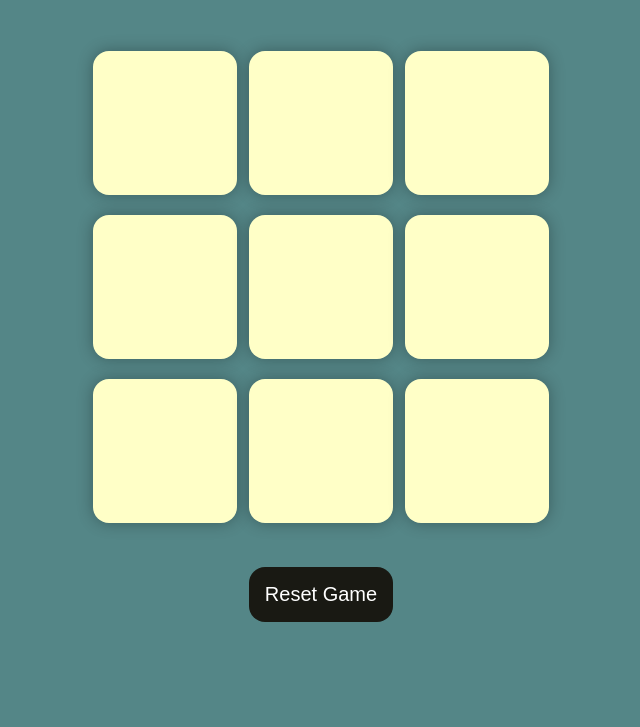
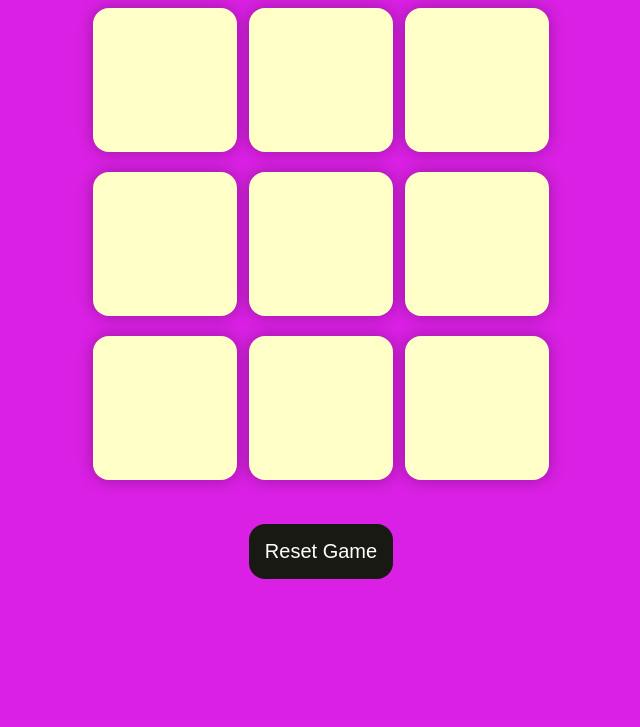
Before and after one commit to Namratawaje20/Tic-Tac-Toe, a plain HTML site: page index.html in a window 1280 px wide. Shown: the part 73-800 px from the top of the page, without its empty margins (319-959 px from the left). Drawn offline with Linux system fonts and the light colour scheme.

Commit message:
change in js

```diff
--- a/style.css
+++ b/style.css
@@ -1,10 +1,10 @@
-{
+* {
   margin: 0;
   padding: 0;
 }
 
 body {
-    background-color: #548687;
+  background-color: #da20e4;
   text-align: center;
 }
 
@@ -33,7 +33,7 @@
   border: none;
   box-shadow: 0 0 1rem rgba(0, 0, 0, 0.3);
   font-size: 8vmin;
-    color: #b0413e;
+  color: #3e7bb0;
   background-color: #ffffc7;
 }
 
```
Lines whose indentation alone changed are shown as unchanged.
